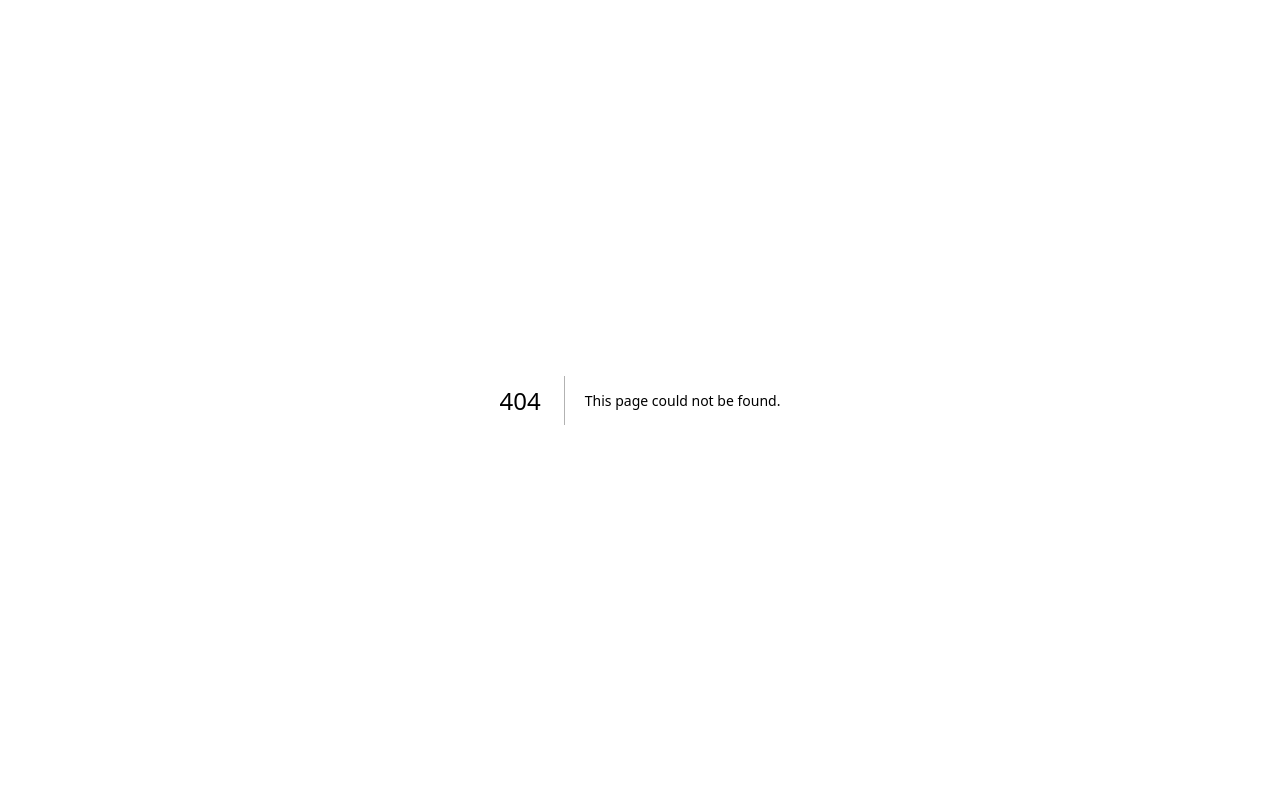
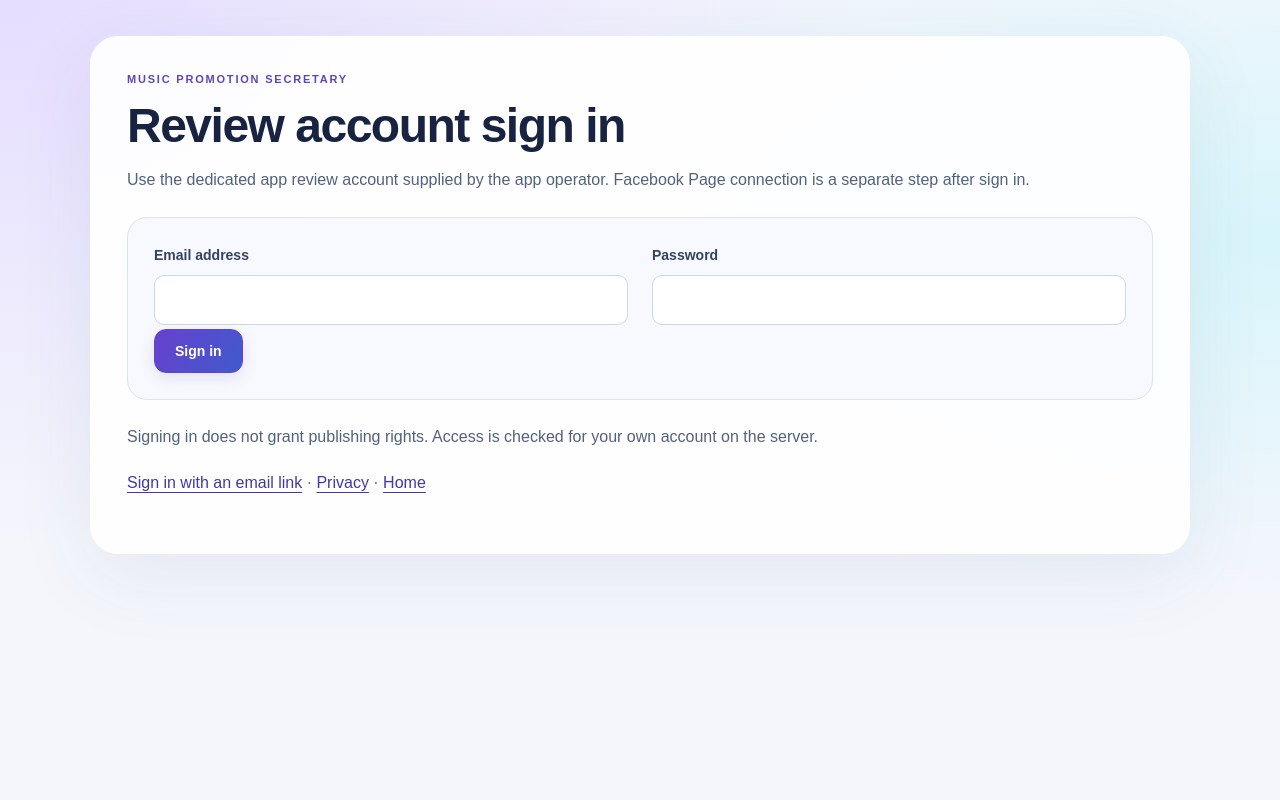
Before and after one commit to paulakotaibe-art/my-music-promotion-secretary, a Next.js app: page /review-login in a window 1280 px wide. Before the commit this address had no page. Shown: the top 800 px of the page. Built offline with nearby package versions, Linux system fonts and the light colour scheme; no server answers.

Commit message:
Prepare standard password sign-in for dedicated review accounts

```diff
--- /dev/null
+++ b/app/review-login/page.js
@@ -0,0 +1,38 @@
+'use client';
+import {useState} from 'react';
+import {supabase} from '../../lib/supabaseClient';
+
+export default function ReviewLogin(){
+ const [email,setEmail]=useState('');
+ const [password,setPassword]=useState('');
+ const [busy,setBusy]=useState(false);
+ const [message,setMessage]=useState('');
+ async function submit(event){
+  event.preventDefault();
+  if(busy)return;
+  setBusy(true);setMessage('');
+  try{
+   if(!supabase)throw Error('unavailable');
+   const {data,error}=await supabase.auth.signInWithPassword({email:email.trim(),password});
+   if(error||!data?.session)throw Error('signin');
+   setPassword('');
+   window.location.assign('/facebook');
+  }catch{
+   setPassword('');
+   setMessage('Unable to sign in. Check the dedicated review credentials or contact the app operator. No account is created by this form.');
+  }finally{setBusy(false);}
+ }
+ return <main className="container studio-ui"><section className="hero dashboard-shell">
+  <span className="studio-eyebrow">MUSIC PROMOTION SECRETARY</span>
+  <h1>Review account sign in</h1>
+  <p>Use the dedicated app review account supplied by the app operator. Facebook Page connection is a separate step after sign in.</p>
+  <form className="studio-form" onSubmit={submit}>
+   <label>Email address<input type="email" autoComplete="username" required maxLength={254} value={email} onChange={e=>setEmail(e.target.value)} disabled={busy}/></label>
+   <label>Password<input type="password" autoComplete="current-password" required value={password} onChange={e=>setPassword(e.target.value)} disabled={busy}/></label>
+   <button className="button" disabled={busy}>{busy?'Signing in…':'Sign in'}</button>
+  </form>
+  {message&&<p role="alert" className="activity-message">{message}</p>}
+  <p>Signing in does not grant publishing rights. Access is checked for your own account on the server.</p>
+  <p><a href="/login">Sign in with an email link</a> · <a href="/privacy">Privacy</a> · <a href="/">Home</a></p>
+ </section></main>;
+}
```
